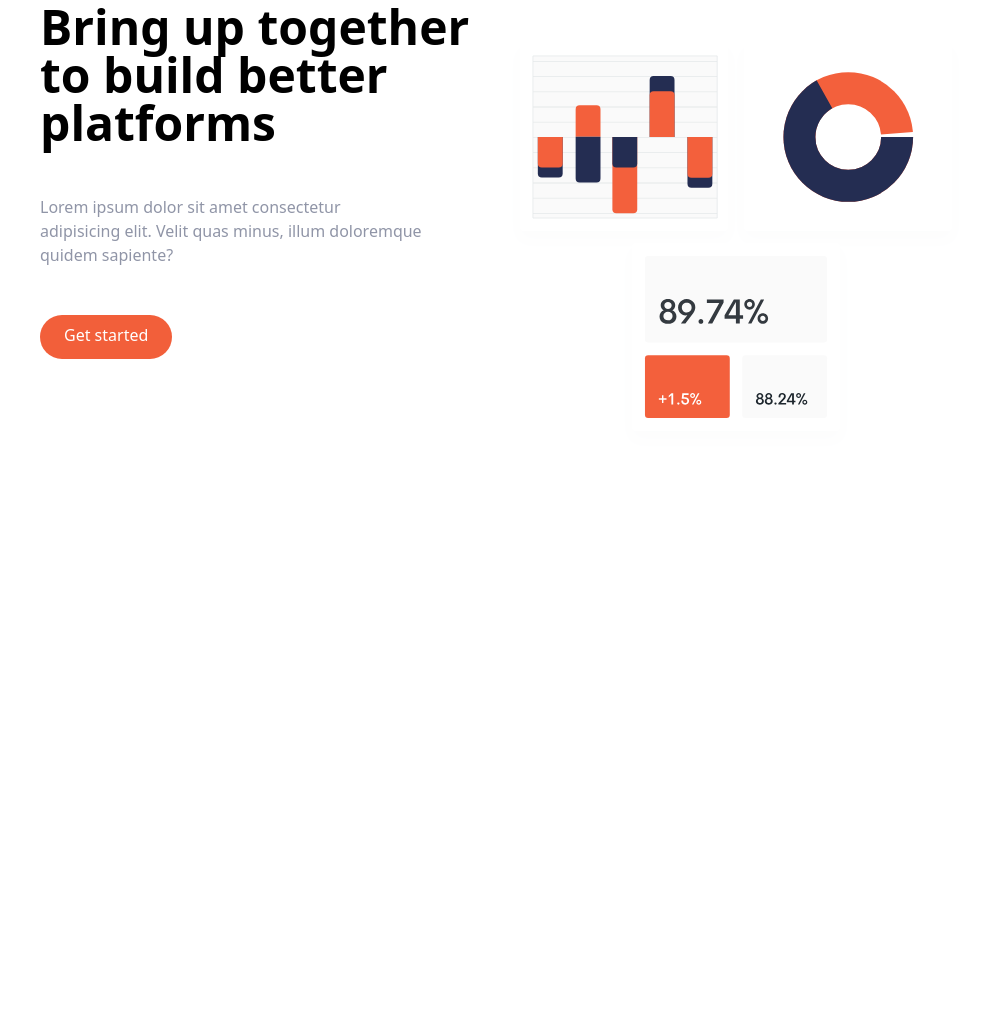
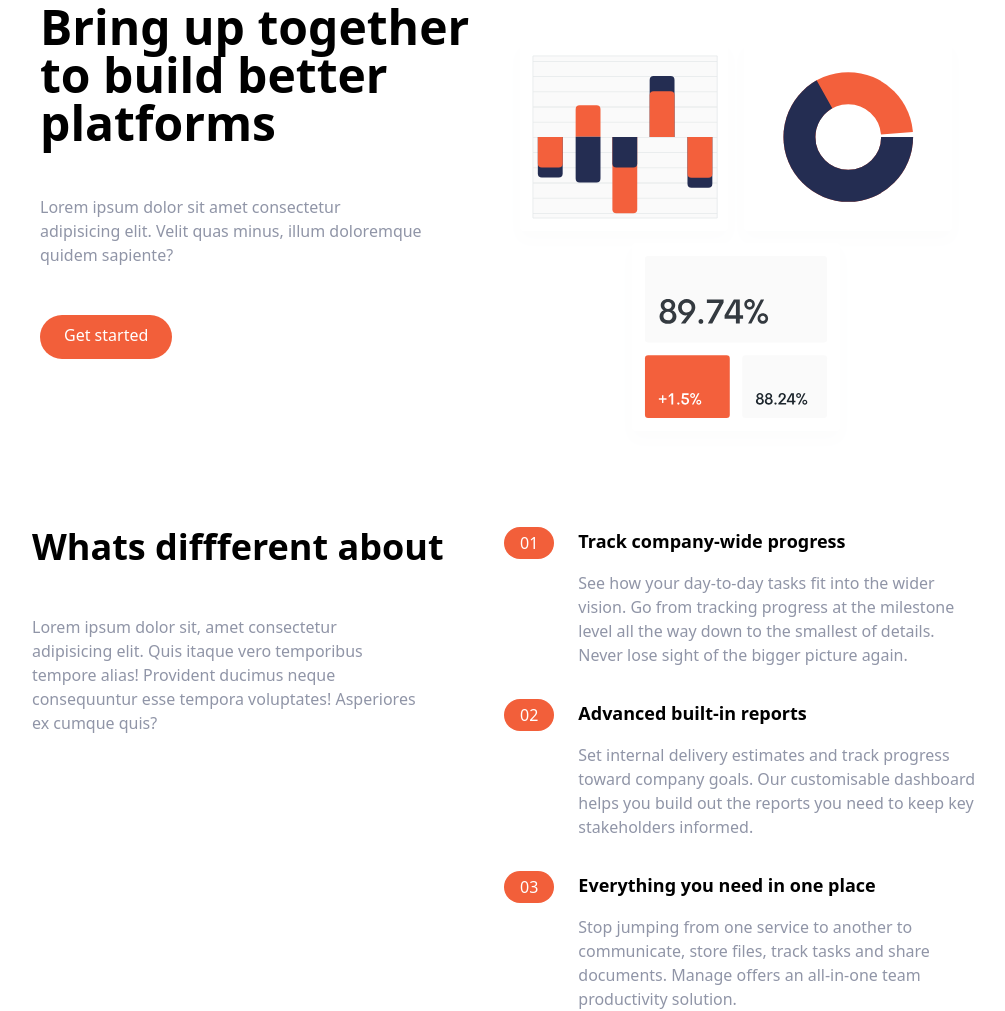
Before and after one commit to javorskyp/tailwind_landingPage, a website: page index.html in a window 1280 px wide. Shown: the part 143-1154 px from the top of the page, without its empty margins (136-1141 px from the left). Before the commit the page ends 800 px from the top, so only its background shows below. Drawn offline with Linux system fonts and the light colour scheme.

Commit message:
features secion

```diff
--- a/index.html
+++ b/index.html
@@ -45,5 +45,112 @@
             </div>
         </div>
     </section>
+    <section id="features">
+        <div class="container flex flex-col px-4 mx-auto mt-10 space-y-12 md:space-y-0 md:flex-row">
+            <div class="flex flex-col space-y-12 md:w-1/2">
+                <h2 class="max-w-md text-4xl font-bold text-center md:text-left">
+                    Whats diffferent about
+                </h2>
+                <p class="max-w-sm text-center text-darkGrayishBlue md:text-left">
+                    Lorem ipsum dolor sit, amet consectetur adipisicing elit.
+                    Quis itaque vero temporibus tempore alias!
+                    Provident ducimus neque consequuntur esse tempora voluptates! Asperiores ex cumque quis?
+                </p>
+            </div>
+           <!-- Numbered List -->
+        <div class="flex flex-col space-y-8 md:w-1/2">
+            <!-- List Item 1 -->
+            <div
+              class="flex flex-col space-y-3 md:space-y-0 md:space-x-6 md:flex-row"
+            >
+              <!-- Heading -->
+              <div class="rounded-l-full bg-brightRedSupLight md:bg-transparent">
+                <div class="flex items-center space-x-2">
+                  <div
+                    class="px-4 py-2 text-white rounded-full md:py-1 bg-brightRed"
+                  >
+                    01
+                  </div>
+                  <h3 class="text-base font-bold md:mb-4 md:hidden">
+                    Track company-wide progress
+                  </h3>
+                </div>
+              </div>
+
+              <div>
+                <h3 class="hidden mb-4 text-lg font-bold md:block">
+                  Track company-wide progress
+                </h3>
+                <p class="text-darkGrayishBlue">
+                  See how your day-to-day tasks fit into the wider vision. Go from
+                tracking progress at the milestone level all the way down to the
+                  smallest of details. Never lose sight of the bigger picture
+                  again.
+                </p>
+              </div>
+            </div>
+
+            <!-- List Item 2 -->
+            <div
+              class="flex flex-col space-y-3 md:space-y-0 md:space-x-6 md:flex-row"
+            >
+              <!-- Heading -->
+              <div class="rounded-l-full bg-brightRedSupLight md:bg-transparent">
+                <div class="flex items-center space-x-2">
+                  <div
+                    class="px-4 py-2 text-white rounded-full md:py-1 bg-brightRed"
+                  >
+                    02
+                  </div>
+                  <h3 class="text-base font-bold md:mb-4 md:hidden">
+                    Advanced built-in reports
+                  </h3>
+                </div>
+              </div>
+
+              <div>
+                <h3 class="hidden mb-4 text-lg font-bold md:block">
+                  Advanced built-in reports
+                </h3>
+                <p class="text-darkGrayishBlue">
+                  Set internal delivery estimates and track progress toward
+                  company goals. Our customisable dashboard helps you build out
+                  the reports you need to keep key stakeholders informed.
+                </p>
+              </div>
+            </div>
+
+            <!-- List Item 3 -->
+            <div
+              class="flex flex-col space-y-3 md:space-y-0 md:space-x-6 md:flex-row"
+            >
+              <!-- Heading -->
+              <div class="rounded-l-full bg-brightRedSupLight md:bg-transparent">
+                <div class="flex items-center space-x-2">
+                  <div
+                    class="px-4 py-2 text-white rounded-full md:py-1 bg-brightRed"
+                  >
+                    03
+                  </div>
+                  <h3 class="text-base font-bold md:mb-4 md:hidden">
+                    Everything you need in one place
+                  </h3>
+                </div>
+              </div>
+
+            <div>
+              <h3 class="hidden mb-4 text-lg font-bold md:block">
+                Everything you need in one place
+              </h3>
+              <p class="text-darkGrayishBlue">
+                Stop jumping from one service to another to communicate, store
+                files, track tasks and share documents. Manage offers an
+                all-in-one team productivity solution.
+              </p>
+            </div>
+          </div>
+        </div>
+      </div>
+    </section>
 </body>
 </html>
```
Also changed, not shown: css/main.css.
